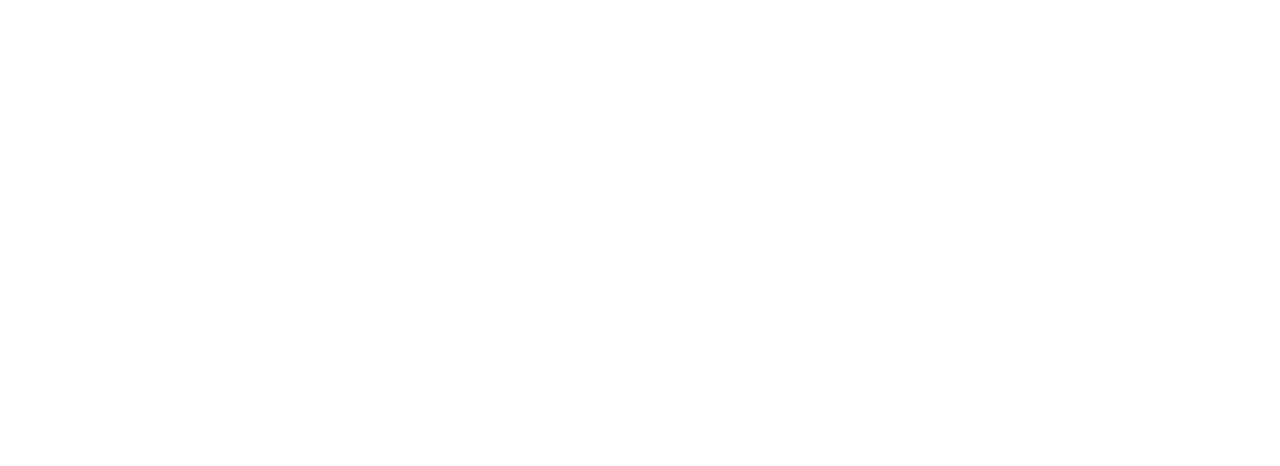
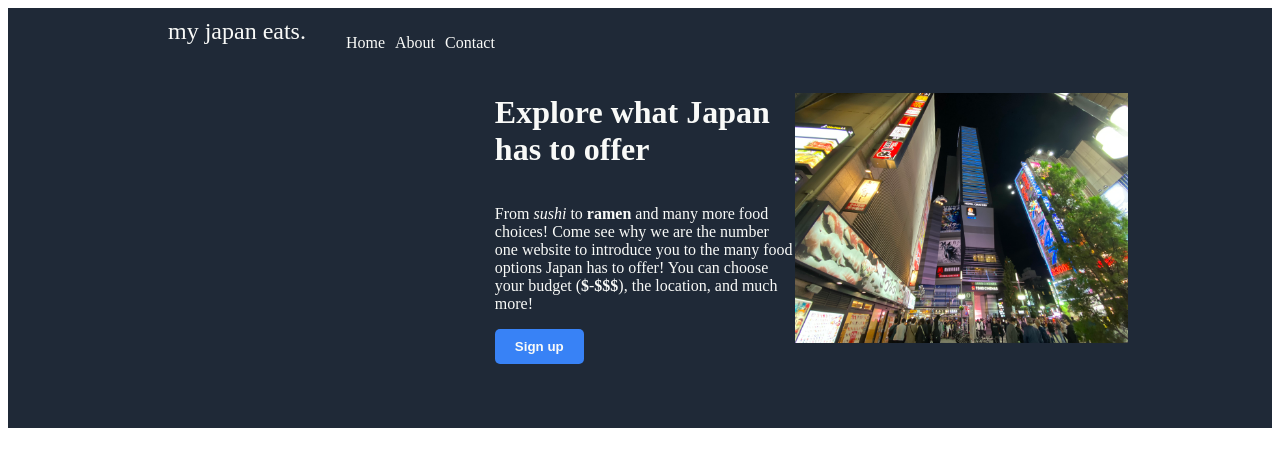
Before and after one commit to kevinsitu318/japan-trip, a plain HTML site: page index.html in a window 1280 px wide. Drawn offline with Linux system fonts and the light colour scheme.

Commit message:
add header and links with styling

```diff
--- a/index.html
+++ b/index.html
@@ -3,10 +3,37 @@
 <html lang="en">
     <head>
         <meta charset="UTF-8">
-        <title>My Japan Trip!</title>
+        <title>My Japan Eats!</title>
         <link rel="stylesheet" href="style.css">
     </head>
     <body>
+        <div class="header-box">
+            <div class="header">
+                <div class="logo">my japan eats.</div>
+                <div class="links">
+                    <ul>
+                        <li><a href="index.html">Home</a></li>
+                        <li><a href="#">About</a></li>
+                        <li><a href="#">Contact</a></li>
+                    </ul>
+                    </div>
+            </div>
+            <div class="header-info">
+                <div>
+                    <h1>Explore what Japan has to offer</h1>
+                </div>
+                <div>
+                    <p>From <em>sushi</em> to <strong>ramen</strong> and many more food choices!
+                    Come see why we are the number one website to introduce you to the many food options
+                Japan has to offer! You can choose your budget (<strong>$</strong>-<strong>$$$</strong>),
+            the location, and much more! </p>
+                </div>
+                <div>
+                    <button><a href="#">Sign up</a></button>
+                </div>
+            </div>
+            <img src="../japan-trip/images/placeholder.JPEG">
+        </div>
 
     </body>
 </html>
--- a/style.css
+++ b/style.css
@@ -1 +1,75 @@
 /* This is a comment in CSS for reference */
+body {
+    display: flex;
+    flex-direction: column;
+    height: 100vh;
+}
+
+
+.header {
+    display: flex;
+    flex: 1 0 auto;
+    justify-content: space-between;
+}
+
+.logo {
+    display: flex;
+    font-size: 24px;
+    color: #F9FAF8;
+    margin-left: 150px;
+}
+
+.links {
+    display: flex;
+    margin-left: auto;
+    flex-shrink: 0;
+    margin-bottom: 100px;
+}
+
+ul {
+    list-style-type: none;
+    display: flex;
+    justify-content: center;
+    gap: 10px;
+}
+
+a {
+    text-decoration: none;
+    color: #F9FAF8;
+}
+
+
+.header-box {
+    display: flex;
+    max-height: 400px;
+    flex: 1;
+    background-color: #1f2937;
+    color: #F9FAF8;
+    padding: 10px;
+    margin: 0;
+}
+
+
+img {
+    height: 250px;
+    width: auto;
+    align-self: center;
+    margin-right: 700px;
+}
+
+button {
+    border-radius: 5px;
+    border: none;
+    font-weight: bold;
+    color: white;
+    background-color: #3882F6;
+    padding: 10px 20px;
+}
+
+.header-info {
+    display: flex;
+    flex-shrink: 0;
+    width: 300px;
+    flex-flow: column wrap;
+    justify-content: center;
+}
```
